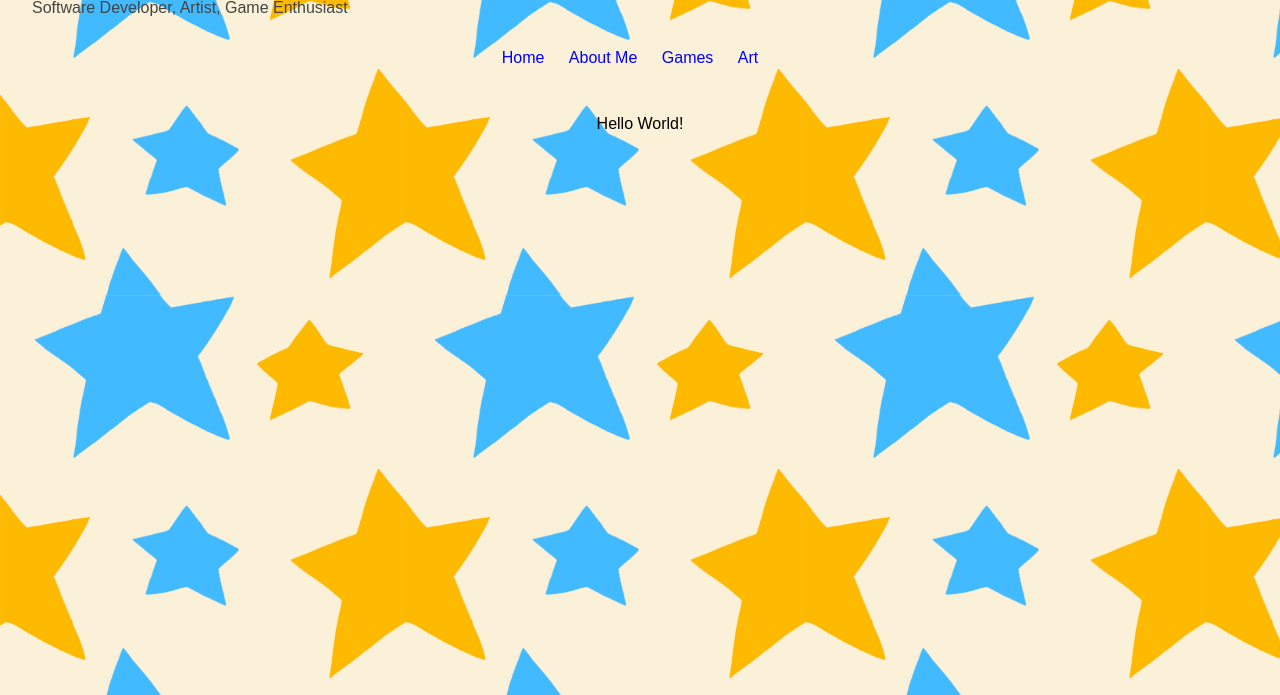
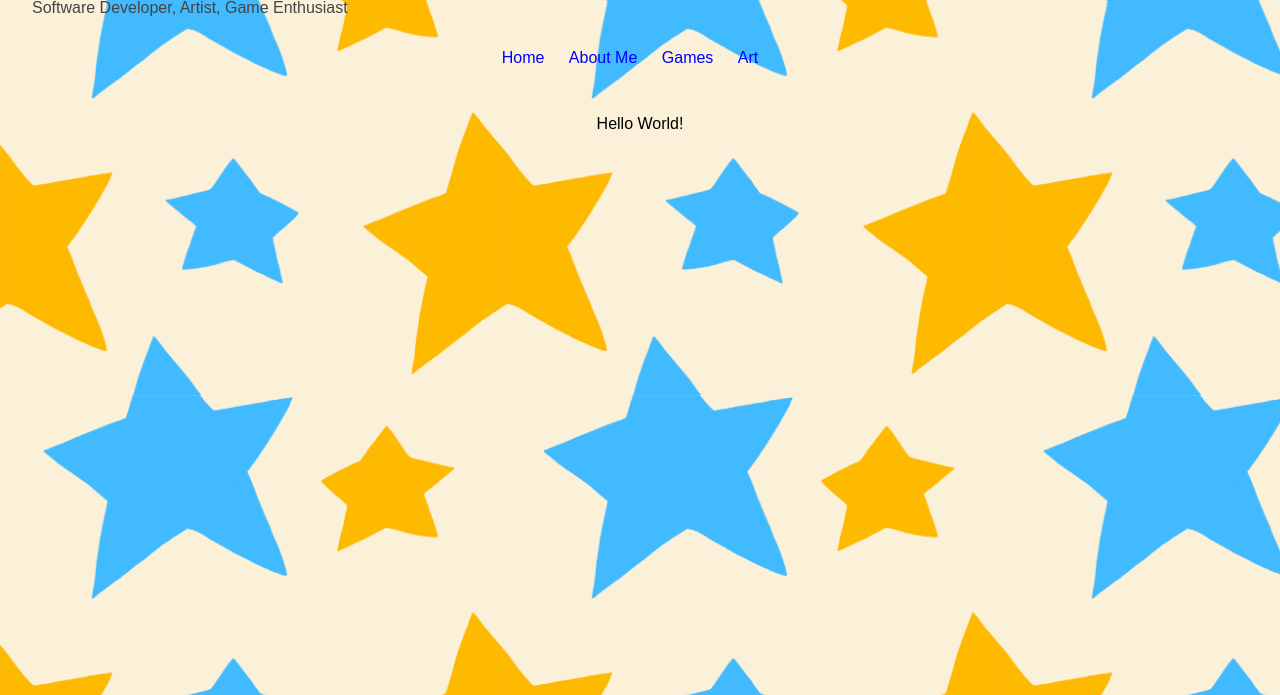
Before and after one commit to sjmyers94/sjmyers94.github.io, a plain HTML site: page index.html in a window 1280 px wide. Shown: the part 105-800 px from the top of the page. Drawn offline with Linux system fonts and the light colour scheme.

Commit message:
Update background image size

```diff
--- a/index.html
+++ b/index.html
@@ -7,7 +7,7 @@
     body {
       background-color: white;
       background-image: url('images/bg.png');
-      background-size: 400px 400px;
+      background-size: 500px 500px;
       background-repeat: repeat;
       color: black;
       font-family: sans-serif;
```
